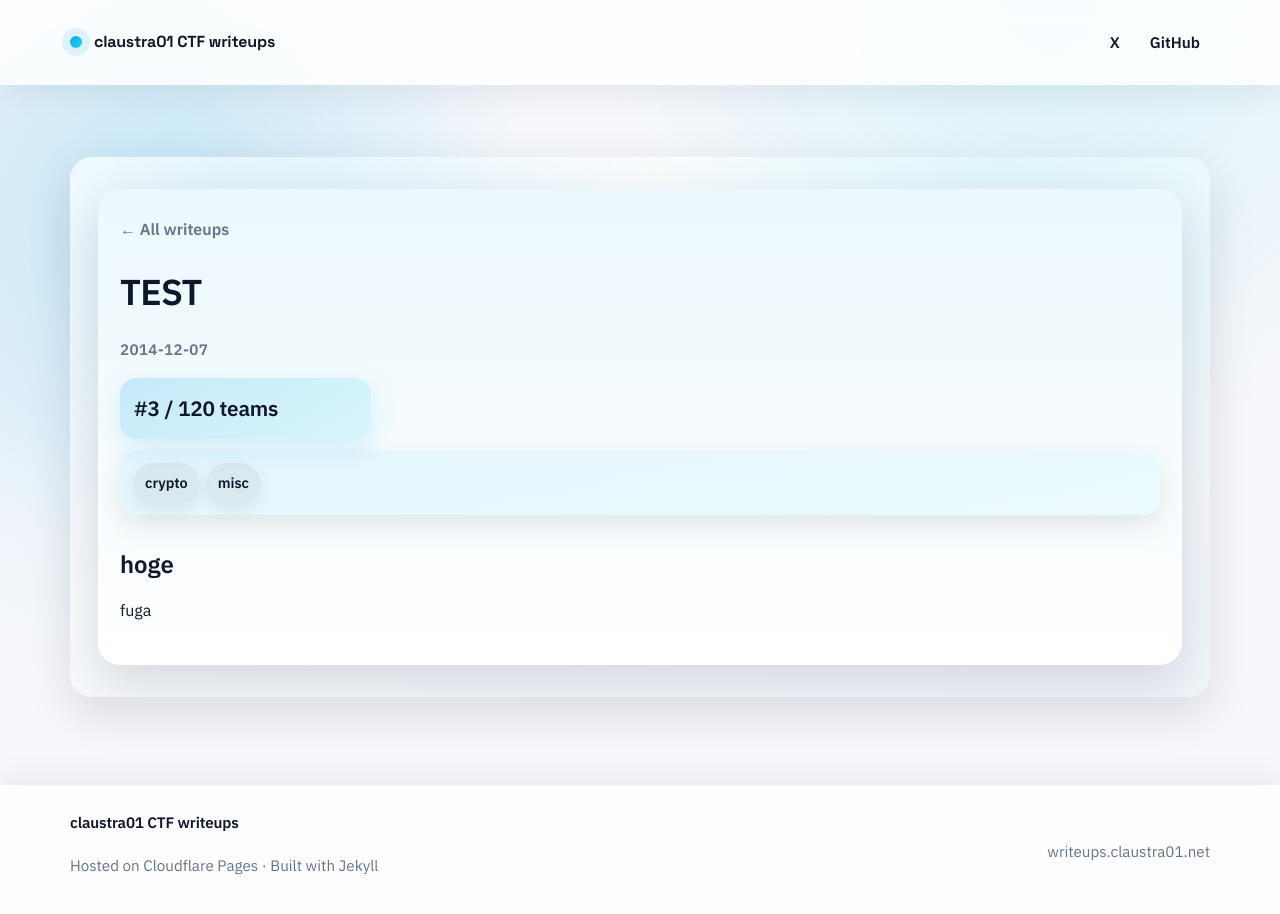
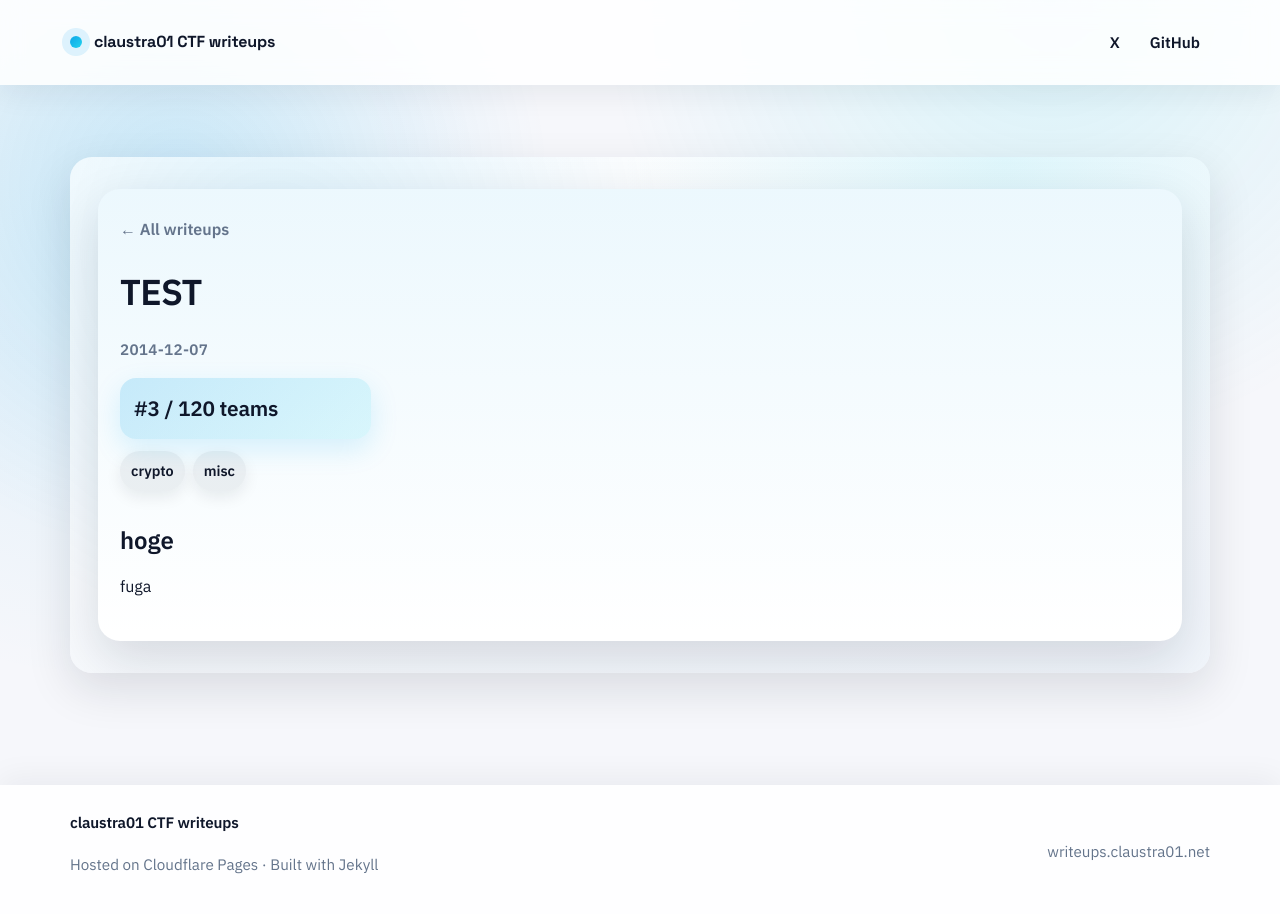
Before and after one commit to claustra01/my-ctf-writeups, a Jekyll site: the page built from _writeups/test.md, in a window 1280 px wide and 926 px high. Shown: the top 914 px of the window. Built offline with Jekyll 4.4.1, drawn with Linux system fonts in a browser that asks for light colours.

Commit message:
chore: writeup tag block

```diff
--- a/assets/css/main.css
+++ b/assets/css/main.css
@@ -404,6 +404,12 @@ a:hover {
   grid-column: 1 / -1;
 }
 
+.writeup .stat-block.wide {
+  background: transparent;
+  box-shadow: none;
+  padding: 0;
+}
+
 .stat-label {
   color: var(--muted);
   font-size: 0.9rem;
@@ -464,6 +470,25 @@ a:hover {
   box-shadow: 0 12px 28px rgba(15, 23, 42, 0.18);
 }
 
+.markdown-body img {
+  max-width: 100%;
+  display: block;
+  margin: 18px auto;
+  border-radius: 14px;
+  box-shadow: 0 14px 32px rgba(15, 23, 42, 0.14);
+}
+
+.markdown-body figure {
+  margin: 18px 0;
+}
+
+.markdown-body figcaption {
+  text-align: center;
+  color: var(--muted);
+  font-size: 0.95rem;
+  margin-top: 8px;
+}
+
 .markdown-body blockquote {
   margin: 0 0 16px 0;
   padding: 14px 16px;
```
